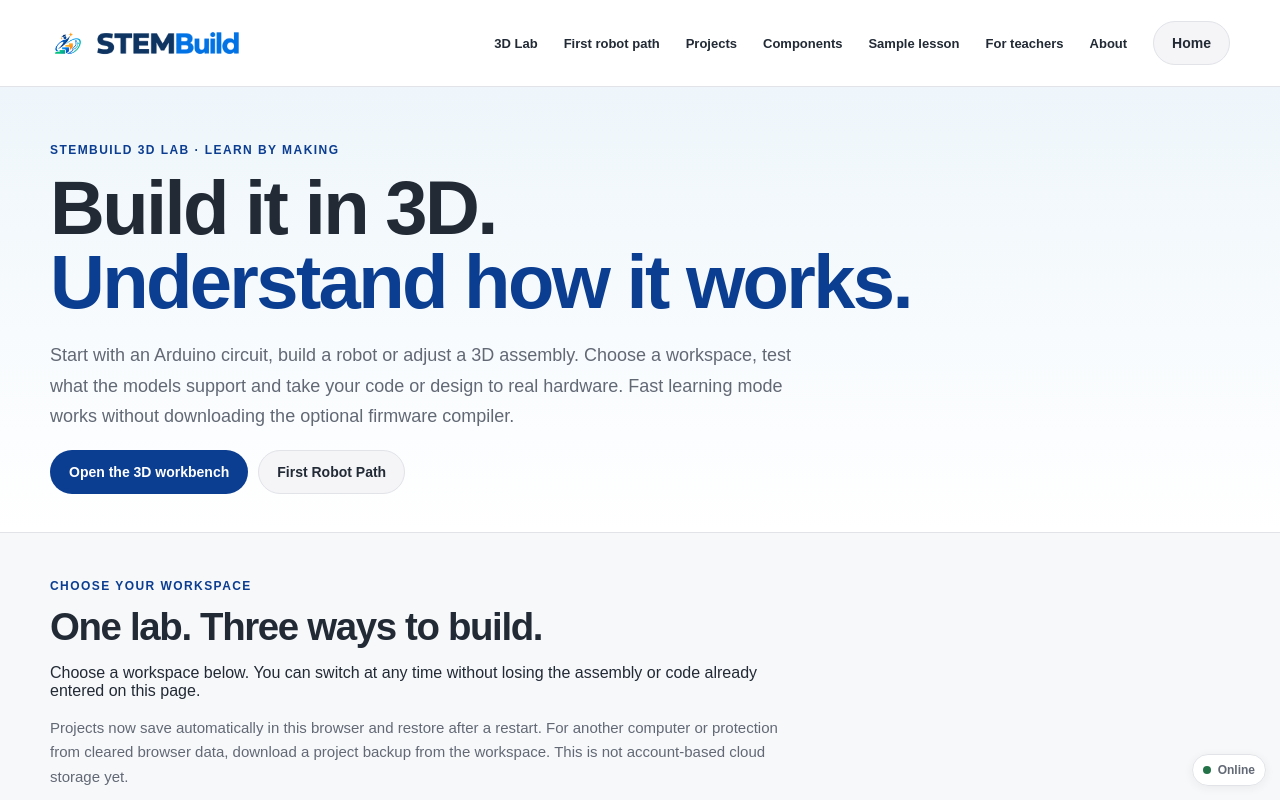
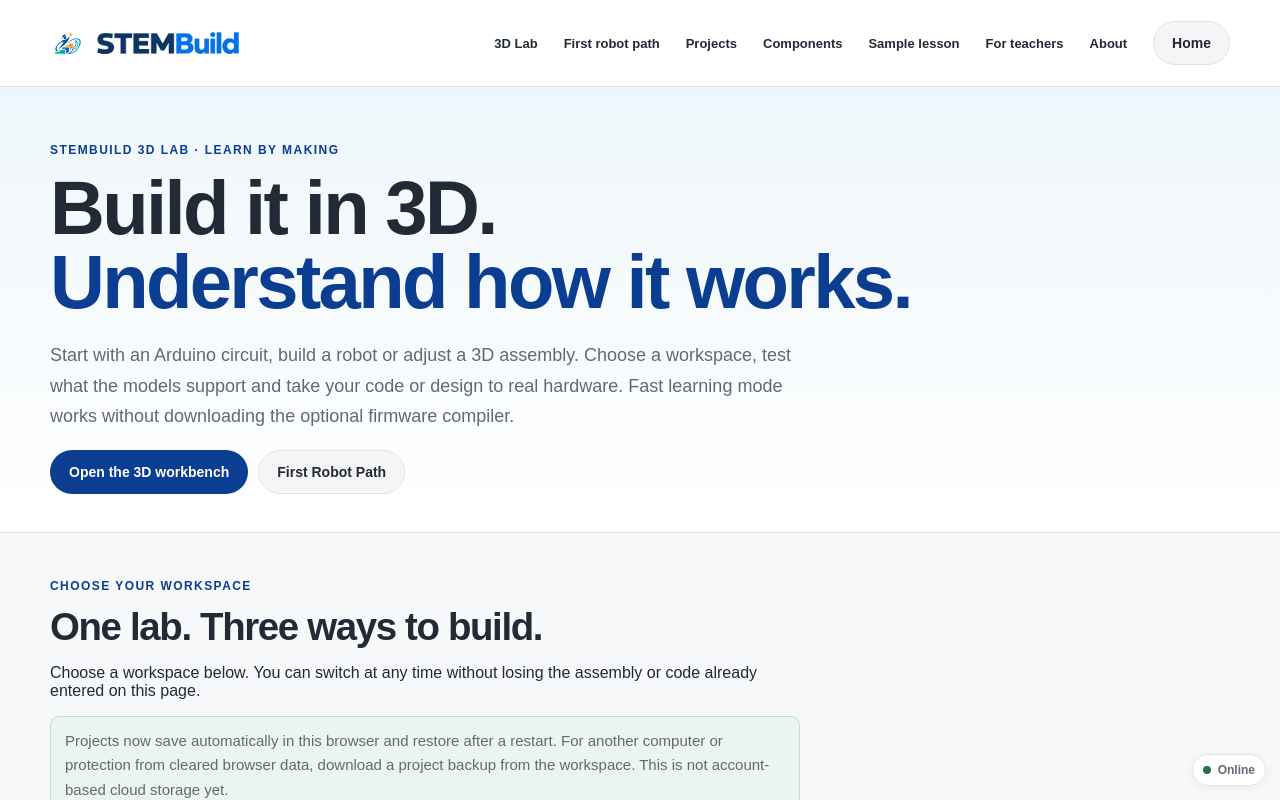
Before and after one commit to cath365/STEMBuild-, a Next.js app: page /3d-lab in a window 1280 px wide. Shown: the top 800 px of the page. Built offline with nearby package versions, Linux system fonts and the light colour scheme.

Commit message:
style: make autosave scope and backup advice visible

```diff
--- a/src/app/lab-modes.css
+++ b/src/app/lab-modes.css
@@ -46,3 +46,5 @@
  .lab-project-save .inline { display: grid; grid-template-columns: minmax(0, 1fr); }
  .lab-project-save .btn { width: 100%; justify-content: center; }
 }
+
+.lab-modes-heading .lab-saved-notice { background: #eaf5ef; border: 1px solid #c0e0ca; border-radius: 9px; color: #245e3a; font-size: 13px; padding: 12px 14px; line-height: 1.6; }
```
